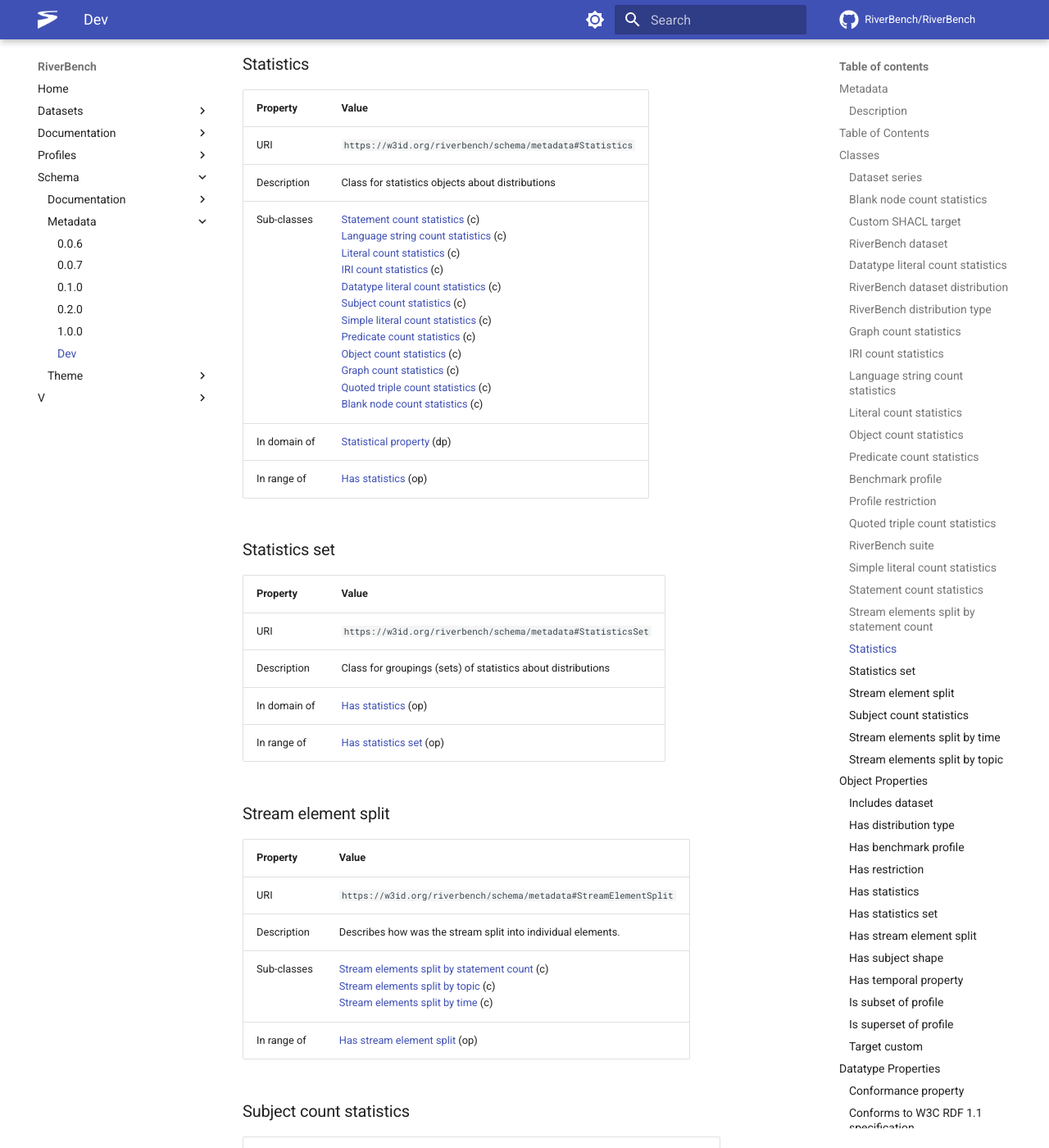
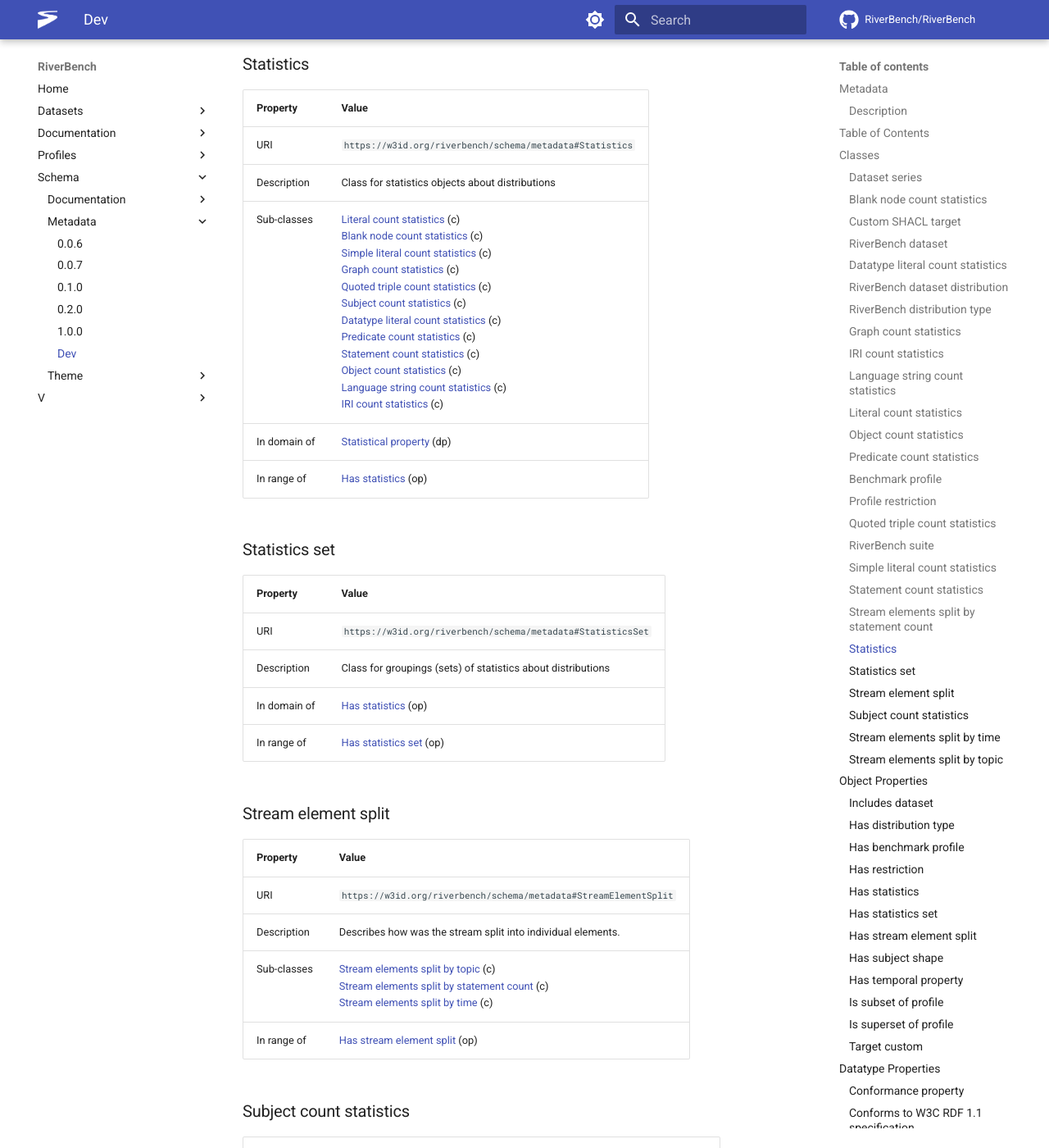
Before and after one commit to RiverBench/riverbench.github.io, an MkDocs documentation site: the page built from docs/schema/metadata/dev.md, in a window 1280 px wide and 1400 px high, scrolled down 8410 px. Shown: the whole window at 82% size. Built offline with MkDocs 1.6.1 and Material for MkDocs 9.7.7, drawn with Linux system fonts in a browser that asks for light colours; comment, search, counter and statistics services are not loaded; some of the changed text lies outside the part shown.

```diff
--- a/docs/schema/metadata/dev.md
+++ b/docs/schema/metadata/dev.md
@@ -112,7 +112,7 @@ URI | `https://w3id.org/riverbench/schema/metadata#Distribution`
 Description | A distribution of a dataset in the RiverBench benchmark suite.
 Super-classes |[dcat:Distribution](http://www.w3.org/ns/dcat#Distribution) (c)<br />
 Restrictions |[https://w3id.org/stax/ontology#hasStreamTypeUsage](https://w3id.org/stax/ontology#hasStreamTypeUsage) **some** [https://w3id.org/stax/ontology#ConcreteRdfStreamType](https://w3id.org/stax/ontology#ConcreteRdfStreamType) (c)<br />
-In domain of |[Has distribution type](#hasDistributionType) (op)<br />[Has file name](#hasFileName) (dp)<br />[Has statistics set](#hasStatisticsSet) (op)<br />
+In domain of |[Has file name](#hasFileName) (dp)<br />[Has distribution type](#hasDistributionType) (op)<br />[Has statistics set](#hasStatisticsSet) (op)<br />
 
 ### RiverBench distribution type <a name="DistributionType"></a>
 Property | Value
@@ -120,7 +120,7 @@ Property | Value
 URI | `https://w3id.org/riverbench/schema/metadata#DistributionType`
 Description | Type of dataset distribution, indicating the corresponding streaming task formulation.
 In range of |[Has distribution type](#hasDistributionType) (op)<br />
-Has members |[Full distribution](#fullDistribution)<br />[Flat distribution](#flatDistribution)<br />[Partial distribution](#partialDistribution)<br />[Jelly distribution](#jellyDistribution)<br />[Stream distribution](#streamDistribution)<br />
+Has members |[Full distribution](#fullDistribution)<br />[Partial distribution](#partialDistribution)<br />[Stream distribution](#streamDistribution)<br />[Jelly distribution](#jellyDistribution)<br />[Flat distribution](#flatDistribution)<br />
 
 ### Graph count statistics <a name="GraphCountStatistics"></a>
 Property | Value
@@ -170,8 +170,8 @@ Property | Value
 URI | `https://w3id.org/riverbench/schema/metadata#Profile`
 Description | Benchmark profile grouping several datasets in RiverBench
 Super-classes |[Dataset series](#DatasetSeries) (c)<br />
-In domain of |[Has restriction](#hasRestriction) (op)<br />[Is superset of profile](#isSupersetOfProfile) (op)<br />[Is subset of profile](#isSubsetOfProfile) (op)<br />
-In range of |[Is subset of profile](#isSubsetOfProfile) (op)<br />[Is superset of profile](#isSupersetOfProfile) (op)<br />[Has benchmark profile](#hasProfile) (op)<br />
+In domain of |[Is superset of profile](#isSupersetOfProfile) (op)<br />[Is subset of profile](#isSubsetOfProfile) (op)<br />[Has restriction](#hasRestriction) (op)<br />
+In range of |[Has benchmark profile](#hasProfile) (op)<br />[Is superset of profile](#isSupersetOfProfile) (op)<br />[Is subset of profile](#isSubsetOfProfile) (op)<br />
 
 ### Profile restriction <a name="ProfileRestriction"></a>
 Property | Value
@@ -221,7 +221,7 @@ Property | Value
 --- | ---
 URI | `https://w3id.org/riverbench/schema/metadata#Statistics`
 Description | Class for statistics objects about distributions
-Sub-classes |[Statement count statistics](#StatementCountStatistics) (c)<br />[Language string count statistics](#LanguageLiteralCountStatistics) (c)<br />[Literal count statistics](#LiteralCountStatistics) (c)<br />[IRI count statistics](#IriCountStatistics) (c)<br />[Datatype literal count statistics](#DatatypeLiteralCountStatistics) (c)<br />[Subject count statistics](#SubjectCountStatistics) (c)<br />[Simple literal count statistics](#SimpleLiteralCountStatistics) (c)<br />[Predicate count statistics](#PredicateCountStatistics) (c)<br />[Object count statistics](#ObjectCountStatistics) (c)<br />[Graph count statistics](#GraphCountStatistics) (c)<br />[Quoted triple count statistics](#QuotedTripleCountStatistics) (c)<br />[Blank node count statistics](#BlankNodeCountStatistics) (c)<br />
+Sub-classes |[Literal count statistics](#LiteralCountStatistics) (c)<br />[Blank node count statistics](#BlankNodeCountStatistics) (c)<br />[Simple literal count statistics](#SimpleLiteralCountStatistics) (c)<br />[Graph count statistics](#GraphCountStatistics) (c)<br />[Quoted triple count statistics](#QuotedTripleCountStatistics) (c)<br />[Subject count statistics](#SubjectCountStatistics) (c)<br />[Datatype literal count statistics](#DatatypeLiteralCountStatistics) (c)<br />[Predicate count statistics](#PredicateCountStatistics) (c)<br />[Statement count statistics](#StatementCountStatistics) (c)<br />[Object count statistics](#ObjectCountStatistics) (c)<br />[Language string count statistics](#LanguageLiteralCountStatistics) (c)<br />[IRI count statistics](#IriCountStatistics) (c)<br />
 In domain of |[Statistical property](#statisticalProperty) (dp)<br />
 In range of |[Has statistics](#hasStatistics) (op)<br />
 
@@ -238,7 +238,7 @@ Property | Value
 --- | ---
 URI | `https://w3id.org/riverbench/schema/metadata#StreamElementSplit`
 Description | Describes how was the stream split into individual elements.
-Sub-classes |[Stream elements split by statement count](#StatementCountStreamElementSplit) (c)<br />[Stream elements split by topic](#TopicStreamElementSplit) (c)<br />[Stream elements split by time](#TimeStreamElementSplit) (c)<br />
+Sub-classes |[Stream elements split by topic](#TopicStreamElementSplit) (c)<br />[Stream elements split by statement count](#StatementCountStreamElementSplit) (c)<br />[Stream elements split by time](#TimeStreamElementSplit) (c)<br />
 In range of |[Has stream element split](#hasStreamElementSplit) (op)<br />
 
 ### Subject count statistics <a name="SubjectCountStatistics"></a>
```
Also changed, not shown: docs/schema/documentation/dev.md (+1 -1 lines), docs/schema/theme/dev.md (+2 -2 lines).
